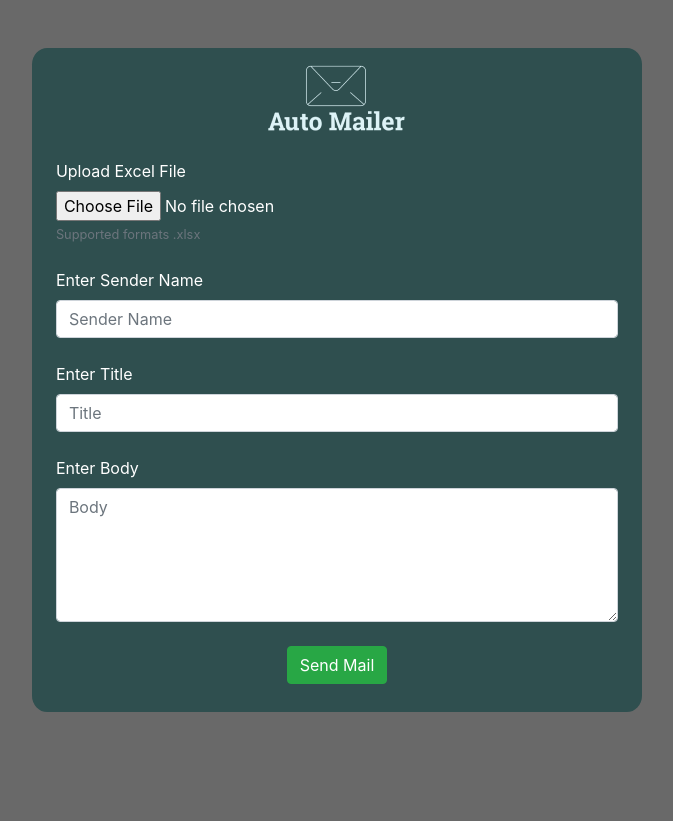
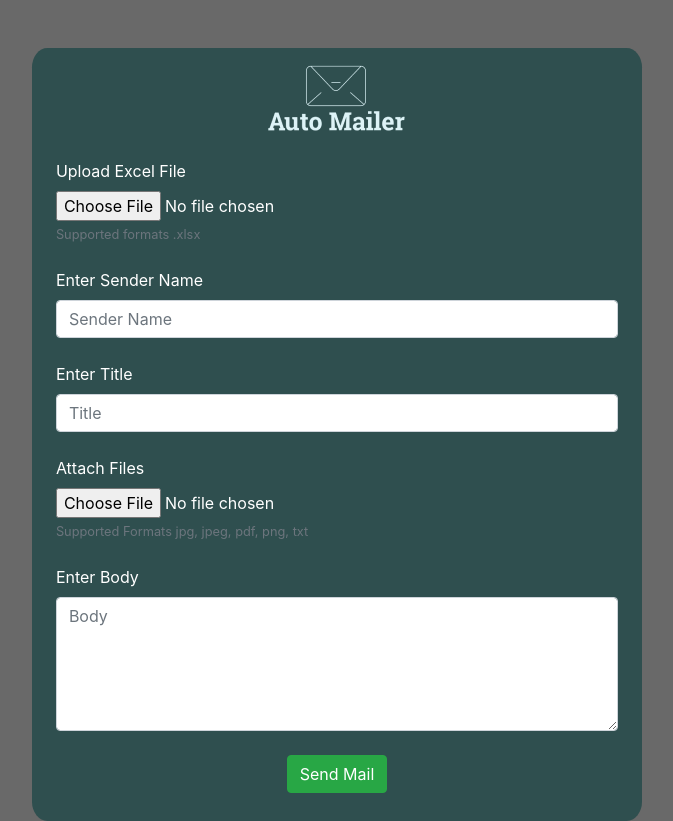
Before and after one commit to RampageousRJ/Auto-Mailer, a Flask app: page / in a window 1280 px wide. Shown: the whole page, without its empty margins (303-976 px from the left). Before the commit the page ends 712 px from the top, so only its background shows below. Run offline with Flask 3, Linux system fonts and the light colour scheme; some libraries are stand-ins or nearby versions.

Commit message:
Minor Changes

```diff
--- a/mailer/routes.py
+++ b/mailer/routes.py
@@ -22,13 +22,13 @@ def home():
     form=UploadForm()
     if request.method=='POST':
         file_req = request.files['upload']
-        # attach = request.files['attachments']
+        attach = request.files['attachments']
         try:
             file = pd.read_excel(file_req)
-            # file_name = secure_filename(attach.filename)
-            # file_names = str(uuid.uuid1()) + "_" + file_name
-            # if file_name:
-            #     attach.save(os.path.join(app.config['UPLOAD_FOLDER'], file_names))
+            file_name = secure_filename(attach.filename)
+            file_names = str(uuid.uuid1()) + "_" + file_name
+            if file_name:
+                attach.save(os.path.join(app.config['UPLOAD_FOLDER'], file_names))
             for index,row in file.iterrows():
                 for values in row:
                     if validEmail(values):
@@ -41,14 +41,14 @@ def home():
             with mail.connect() as conn:
                 # for user in l1:
                 msg = Message(form.title.data,body=form.body.data,sender=(form.name.data,'automailer.0123@gmail.com'),  recipients=l1)
-                # if file_name:
-                #     with app.open_resource(os.getenv('ATTACHMENT_FOLDER')+file_names) as fp:
-                #         mime_type, encoding = mimetypes.guess_type(file_name)
-                #         msg.attach(file_name,mime_type,fp.read())
+                if file_name:
+                    with app.open_resource(os.getenv('ATTACHMENT_FOLDER')+file_names) as fp:
+                        mime_type, encoding = mimetypes.guess_type(file_name)
+                        msg.attach(file_name,mime_type,fp.read())
                 conn.send(msg)
             flash('Mail sent!')
-            # if file_name:
-            #     os.remove(os.path.join(app.config['UPLOAD_FOLDER'],file_names))
+            if file_name:
+                os.remove(os.path.join(app.config['UPLOAD_FOLDER'],file_names))
             return redirect('home')
         except Exception as e:
             print(e)
--- a/mailer/templates/home.html
+++ b/mailer/templates/home.html
@@ -39,6 +39,10 @@
                 {{form.title.label()}}
                 {{form.title(class='form-control', placeholder='Title')}}
                 <br>
+                {{form.attachments.label()}}
+                {{form.attachments(class='form-control-file', placeholder='Password')}}
+                <small class="form-text text-muted">Supported Formats jpg, jpeg, pdf, png, txt</small>
+                <br>
                 {{form.body.label()}}
                 {{form.body(class='form-control', placeholder='Body',rows=5)}}
                 <br>
```
Also changed, not shown: 1 other file.
